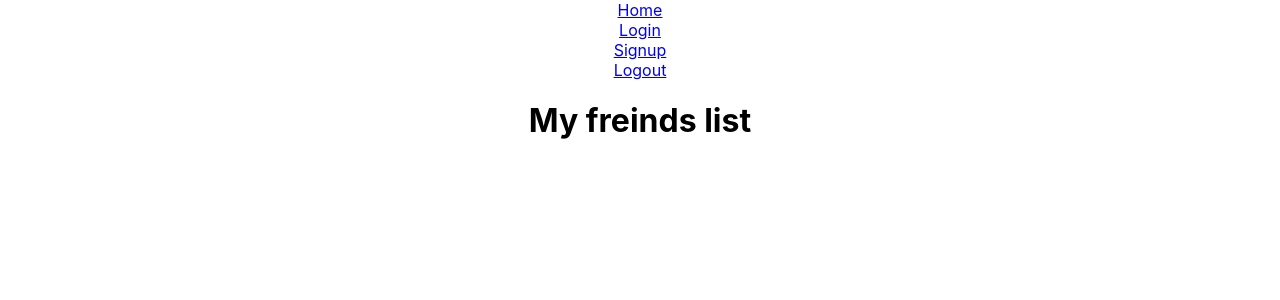
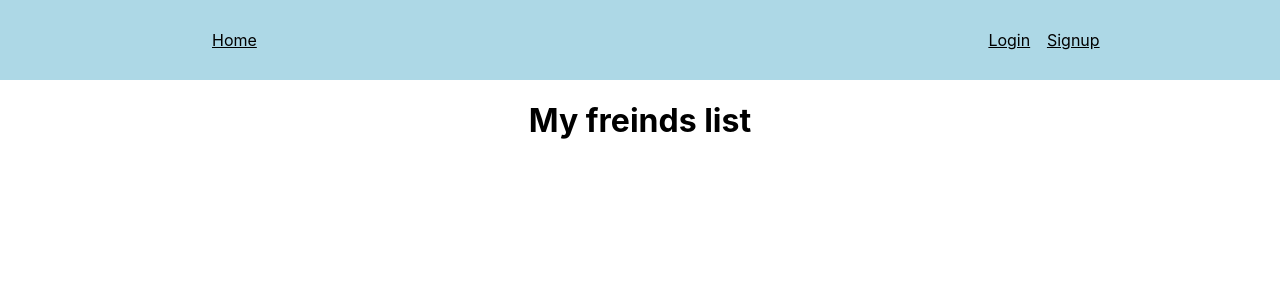
Before and after one commit to suspha/react-friend-list, a React (Create React App) app in the folder frontend/: page / in a window 1280 px wide. Shown: the top 300 px of the page. Built offline with nearby package versions, Linux system fonts and the light colour scheme.

Commit message:
Add style for nav

```diff
--- a/frontend/src/App.css
+++ b/frontend/src/App.css
@@ -2,37 +2,31 @@
   text-align: center;
 }
 
-.App-logo {
-  height: 40vmin;
-  pointer-events: none;
+Nav{
+  display: flex;
+  justify-content: space-around;
+  align-items: center;
+  min-height: 10vh;
+  background: lightblue;
 }
 
-@media (prefers-reduced-motion: no-preference) {
-  .App-logo {
-    animation: App-logo-spin infinite 20s linear;
-  }
+Nav a{
+  color: black;
 }
 
-.App-header {
-  background-color: #282c34;
-  min-height: 100vh;
+
+.nav-links {
+  width: 10%;
   display: flex;
-  flex-direction: column;
+  justify-content: space-around;
   align-items: center;
-  justify-content: center;
-  font-size: calc(10px + 2vmin);
-  color: white;
+  list-style: none;
 }
 
-.App-link {
-  color: #61dafb;
+.nav-home {
+  width: 30%;
+  display: flex;
+  justify-content: flex-start;
+  align-items: center;
+  list-style: none;
 }
-
-@keyframes App-logo-spin {
-  from {
-    transform: rotate(0deg);
-  }
-  to {
-    transform: rotate(360deg);
-  }
-}
--- a/frontend/src/App.js
+++ b/frontend/src/App.js
@@ -13,14 +13,14 @@ function App() {
       <div className="App">
         <NavBar />
         <Switch>
+        <Route path="/" exact>
+            <HomeView />
+          </Route>
           <Route path="/login">
             <LoginView />
           </Route>
           <Route path="/signup">
             <SignupView />
-          </Route>
-          <Route path="/">
-            <HomeView />
           </Route>
         </Switch>
       </div>
--- a/frontend/src/components/NavBar.js
+++ b/frontend/src/components/NavBar.js
@@ -4,10 +4,22 @@ import { BrowserRouter as Router, Switch, Route, Link} from "react-router-dom";
 function NavBar() {
   return (
     <nav>
-      <div><Link to="/">Home</Link></div>
-      <div><Link to="/login">Login</Link></div>
-      <div><Link to="/signup">Signup</Link></div>
-      <a href="#">Logout</a>
+      <ul className="nav-home">
+        <li>
+          <Link to="/">Home</Link>
+        </li>
+      </ul>
+      <ul className="nav-links">
+        <li>
+        <Link to="/login">Login</Link>
+        </li>
+        <li><
+          Link to="/signup">Signup</Link>
+        </li>
+        {/* <li>
+           <a href="#">Logout</a>
+        </li> */}
+      </ul>
     </nav>
   );
 }
```
